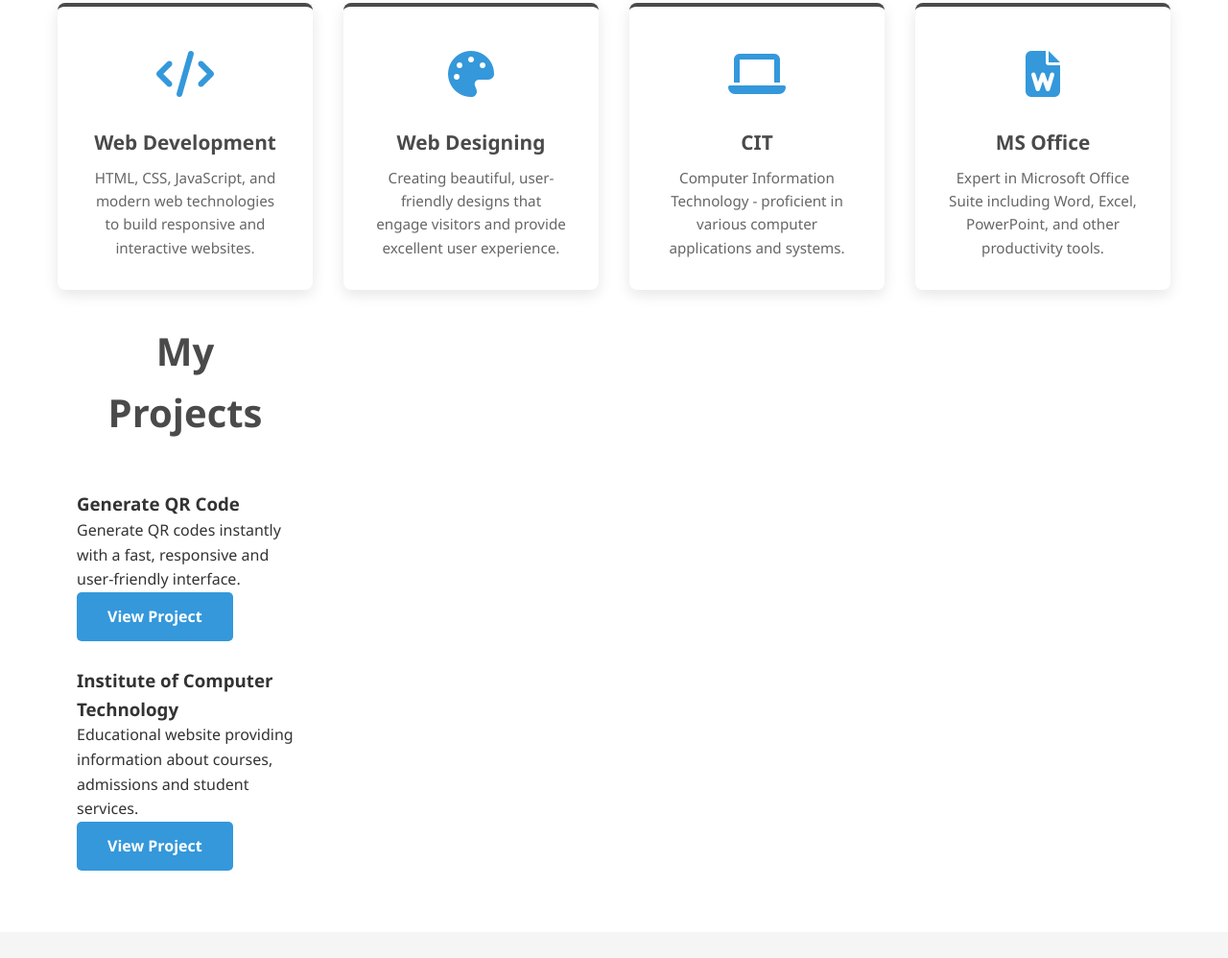
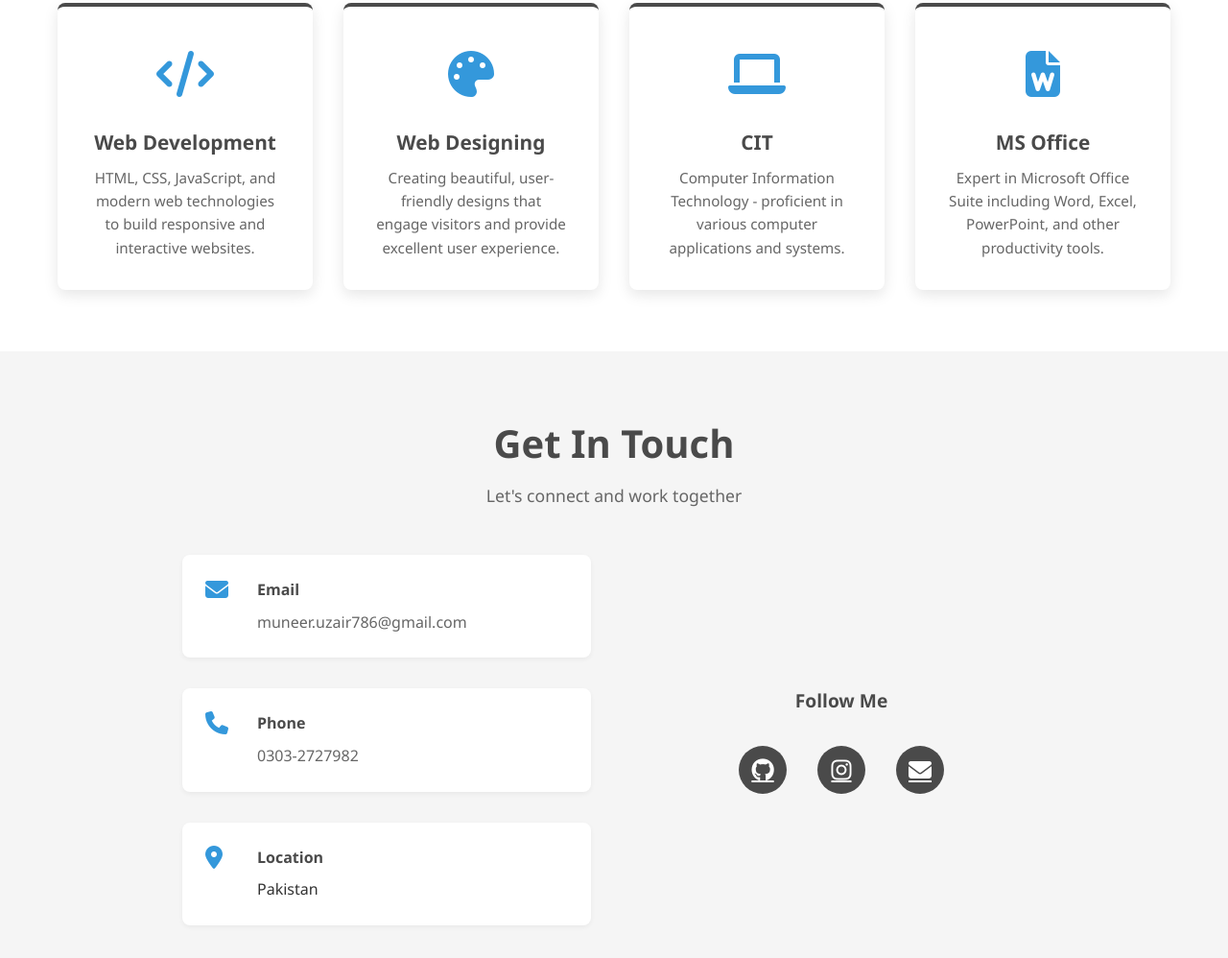
Before and after one commit to uz744/uz744.github.io, a plain HTML site: page index.html in a window 1280 px wide. Shown: the part 1362-2360 px from the top of the page at 96% size. Drawn offline with Linux system fonts and the light colour scheme; a script that the page names is missing.

Commit message:
Update index.html

```diff
--- a/index.html
+++ b/index.html
@@ -19,7 +19,6 @@
                 <li><a href="#about">About</a></li>
                 <li><a href="#skills">Skills</a></li>
                 <li><a href="#contact">Contact</a></li>
-                <li><a href="#projects">My Projects</a></li>
             </ul>
         </div>
     </nav>
@@ -104,42 +103,7 @@
                     <p>Expert in Microsoft Office Suite including Word, Excel, PowerPoint, and other productivity tools.
                     </p>
                 </div>
-                <section id="projects" class="projects">
-                    <div class="container">
-                        <h2>My Projects</h2>
-
-
-                        <div class="projects-grid">
-
-                            <div class="project-card">
-                                <h3>Generate QR Code</h3>
-                                <p>
-                                    Generate QR codes instantly with a fast, responsive and
-                                    user-friendly interface.
-                                </p>
-                                <a href="https://lively-mousse-424162.netlify.app" target="_blank" class="btn btn-primary">
-                                    View Project
-                                </a>
-                            </div>
-                            <br>
-                            <div class="project-card">
-                                <h3>Institute of Computer Technology</h3>
-                                <p>
-                                    Educational website providing information about courses,
-                                    admissions and student services.
-                                </p>
-                                <a href="https://remarkable-starburst-bee1cb.netlify.app/" target="_blank"
-                                    class="btn btn-primary">
-                                    View Project
-                                </a>
-                            </div>
-
-                        </div>
-                    </div>
-
-                </section>
-
-            </div>
+ </div>
         </div>
     </section>
 
```
